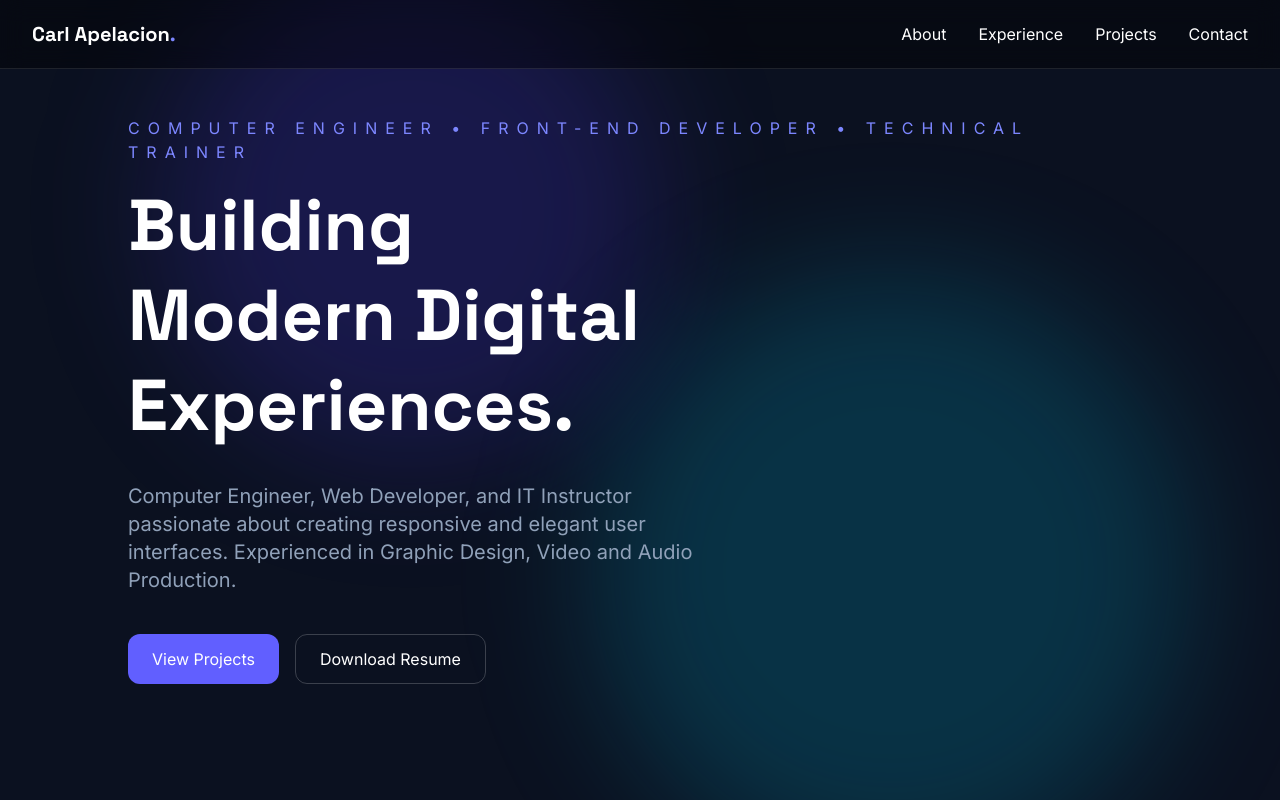
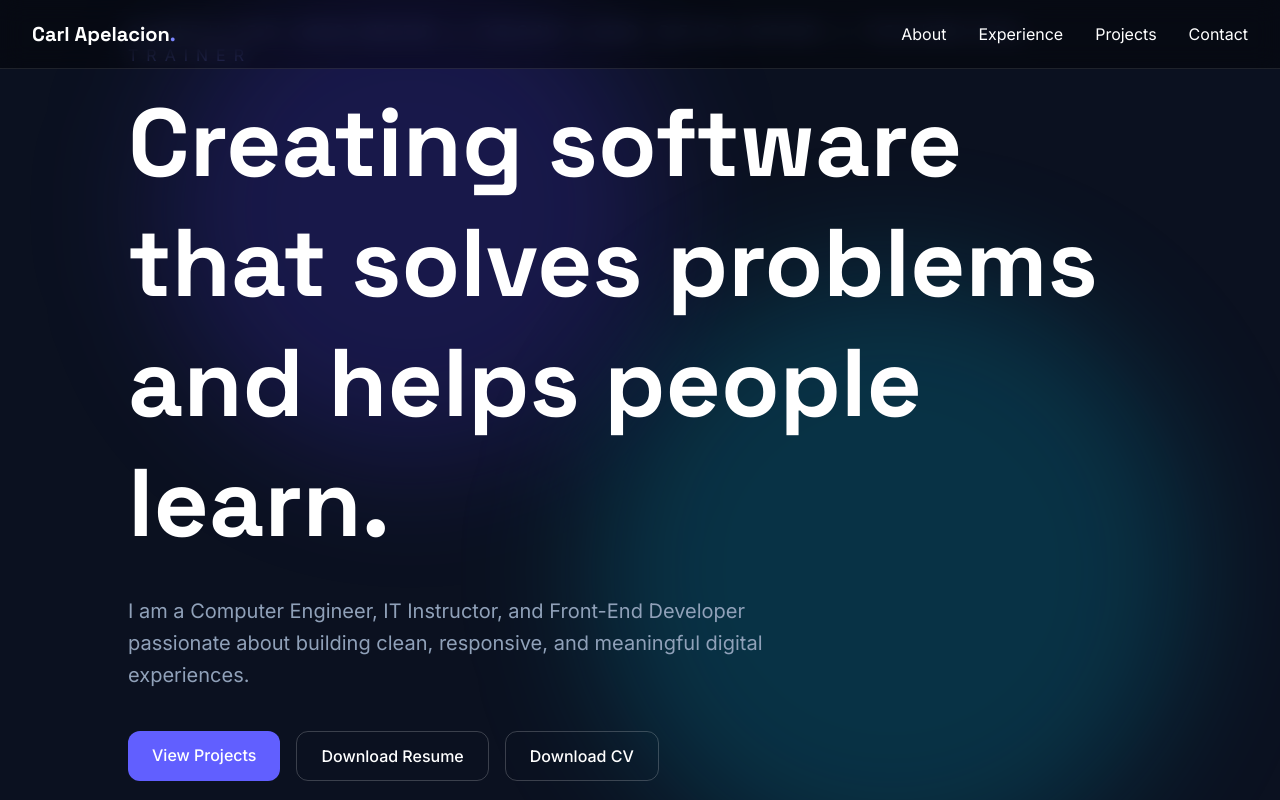
Before and after one commit to c4rlapelacion-oss/carl-portfolio, a React (Vite) app: page / in a window 1280 px wide. Shown: the top 800 px of the page. Built offline with nearby package versions, Linux system fonts and the light colour scheme.

Commit message:
Addresume and CV downloads

```diff
--- a/src/components/sections/Hero.jsx
+++ b/src/components/sections/Hero.jsx
@@ -1,46 +1,60 @@
 import { motion } from "framer-motion";
+
+import resumeFile from "../../assets/resume/carl-apelacion-resume.pdf";
+import cvFile from "../../assets/resume/carl-apelacion-cv.pdf";
 
 export default function Hero() {
   return (
     <section className="min-h-screen flex items-center justify-center px-8">
-
       <motion.div
-        initial={{opacity:0,y:50}}
-        animate={{opacity:1,y:0}}
-        transition={{duration:0.8}}
+        initial={{ opacity: 0, y: 50 }}
+        animate={{ opacity: 1, y: 0 }}
+        transition={{ duration: 0.8 }}
         className="max-w-5xl"
       >
-
         <p className="uppercase tracking-[8px] text-indigo-400 mb-4">
           Computer Engineer • Front-End Developer • Technical Trainer
         </p>
 
-        <h1 className="text-7xl font-bold leading-tight">
-          Building
-          <br/>
-          Modern Digital
-          <br/>
-          Experiences.
+        <h1 className="text-6xl md:text-8xl font-bold leading-tight">
+          Creating software
+          <br />
+          that solves problems
+          <br />
+          and helps people learn.
         </h1>
 
-        <p className="mt-8 text-slate-400 text-xl max-w-xl">
-          Computer Engineer, Web Developer, and IT Instructor passionate about creating responsive and elegant user interfaces. Experienced in Graphic Design, Video and Audio Production.
+        <p className="mt-8 text-slate-400 text-xl max-w-2xl leading-8">
+          I am a Computer Engineer, IT Instructor, and Front-End Developer
+          passionate about building clean, responsive, and meaningful digital
+          experiences.
         </p>
 
-        <div className="mt-10 flex gap-4">
+        <div className="mt-10 flex flex-wrap gap-4">
+          <a
+            href="#projects"
+            className="bg-indigo-500 hover:bg-indigo-600 px-6 py-3 rounded-xl transition font-medium"
+          >
+            View Projects
+          </a>
 
-          <button className="bg-indigo-500 hover:bg-indigo-600 px-6 py-3 rounded-xl">
-            View Projects
-          </button>
+          <a
+            href={resumeFile}
+            download="Carl-Apelacion-Resume.pdf"
+            className="border border-white/20 hover:border-indigo-400 px-6 py-3 rounded-xl transition font-medium"
+          >
+            Download Resume
+          </a>
 
-          <button className="border border-white/20 hover:border-indigo-400 px-6 py-3 rounded-xl">
-            Download Resume
-          </button>
-
+          <a
+            href={cvFile}
+            download="Carl-Apelacion-CV.pdf"
+            className="border border-white/20 hover:border-indigo-400 px-6 py-3 rounded-xl transition font-medium"
+          >
+            Download CV
+          </a>
         </div>
-
       </motion.div>
-
     </section>
   );
 }
```
Also changed, not shown: 2 other files (tests, documents, lock files or other folders).
